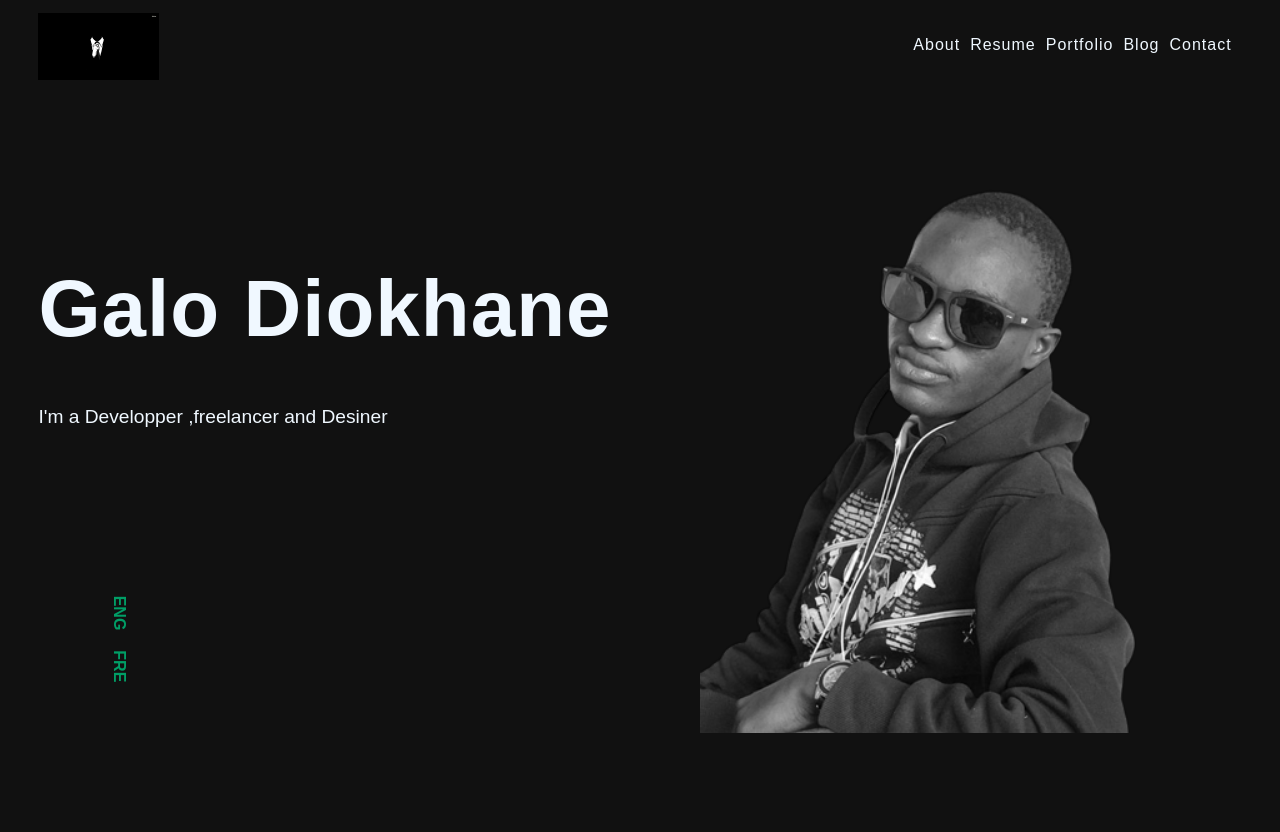
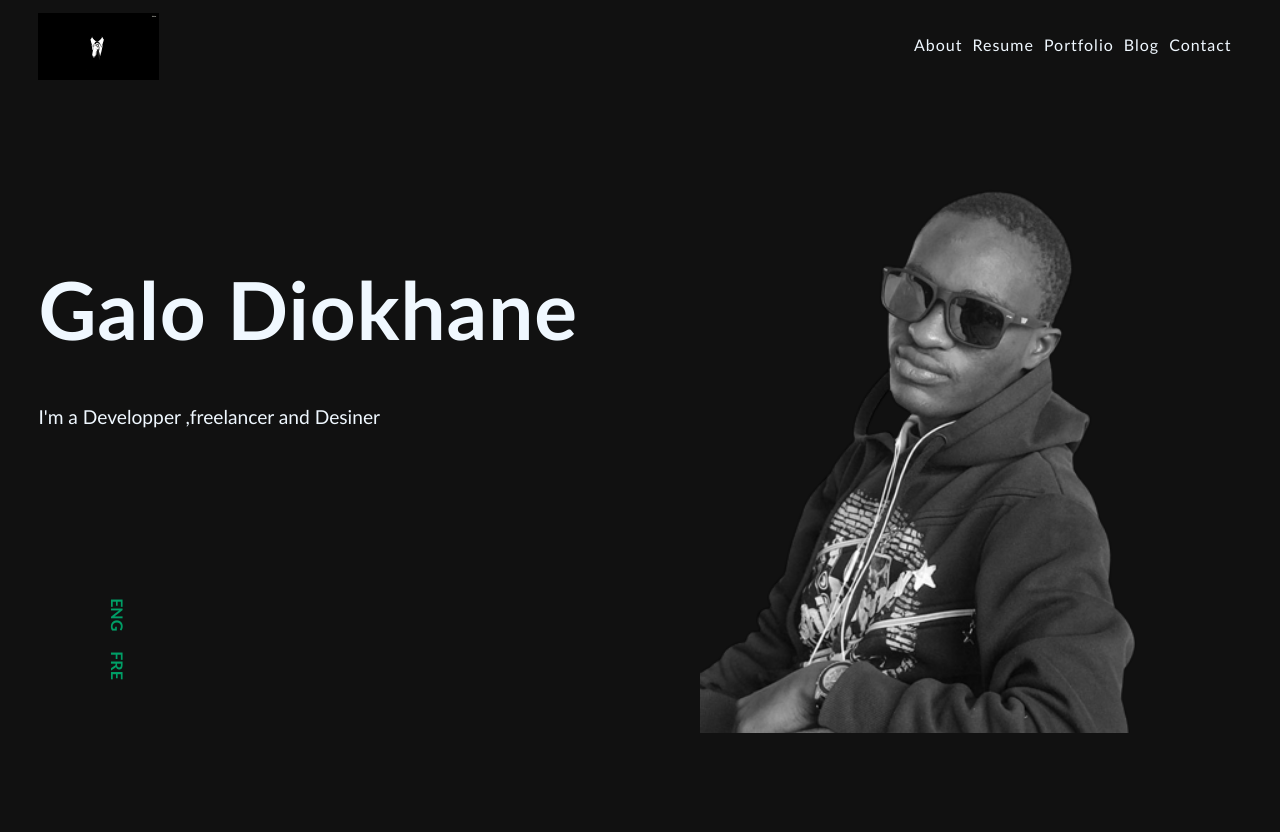
Before and after one commit to serignegalo/galo-Portfolio, a plain HTML site: page index.html in a window 1280 px wide. Shown: the top 832 px of the page. Drawn offline with nearby package versions, Linux system fonts and the light colour scheme; no server answers; some icons are missing.

Commit message:
Font family commit

```diff
--- a/index.html
+++ b/index.html
@@ -5,6 +5,7 @@
     <meta http-equiv="X-UA-Compatible" content="IE=edge">
     <meta name="viewport" content="width=device-width, initial-scale=1.0">
     <link rel="stylesheet" href="styles/indexe.css">
+    <link href='http://fonts.googleapis.com/css?family=Roboto' rel='stylesheet' type='text/css'>
     <link href="https://cdn.jsdelivr.net/npm/bootstrap@5.1.0/dist/css/bootstrap.min.css" rel="stylesheet" integrity="sha384-KyZXEAg3QhqLMpG8r+8fhAXLRk2vvoC2f3B09zVXn8CA5QIVfZOJ3BCsw2P0p/We" crossorigin="anonymous">
     <title>Portfolio</title>
 </head>
--- a/styles/indexe.css
+++ b/styles/indexe.css
@@ -2,12 +2,11 @@
     margin: 0;
     padding: 0;
     box-sizing: border-box;
-    font-family: 'Poppins', sans-serif;
+    font-family: 'Trebuchet MS', 'Lucida Sans Unicode', 'Lucida Grande', 'Lucida Sans', Arial, sans-serif;
 }
 
 body{
     color: #f0f8ff !important;
-    font-family: Poppins,sans-serif;
     padding: 1% 3% 0 3%;
 }
 
```
